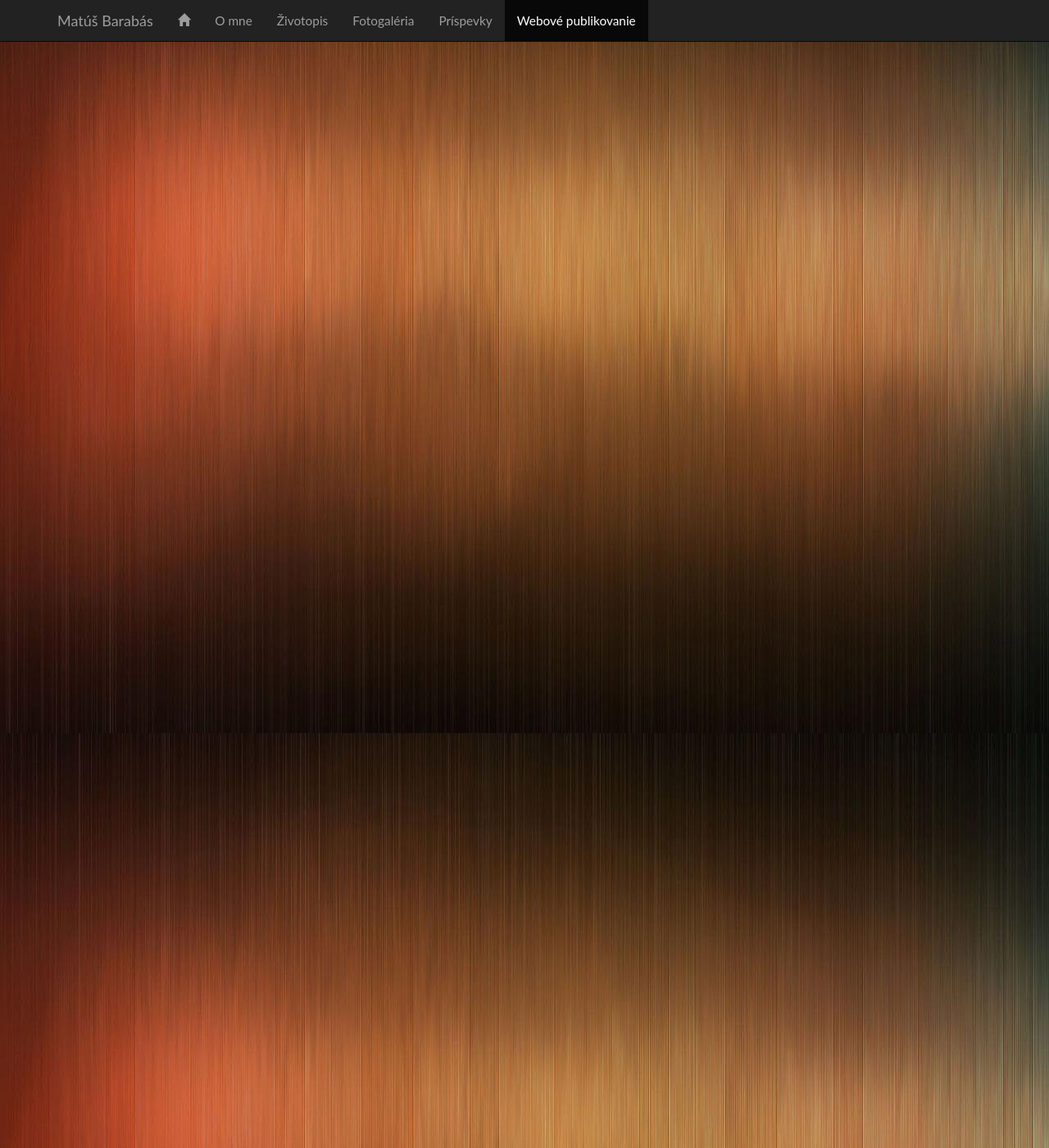
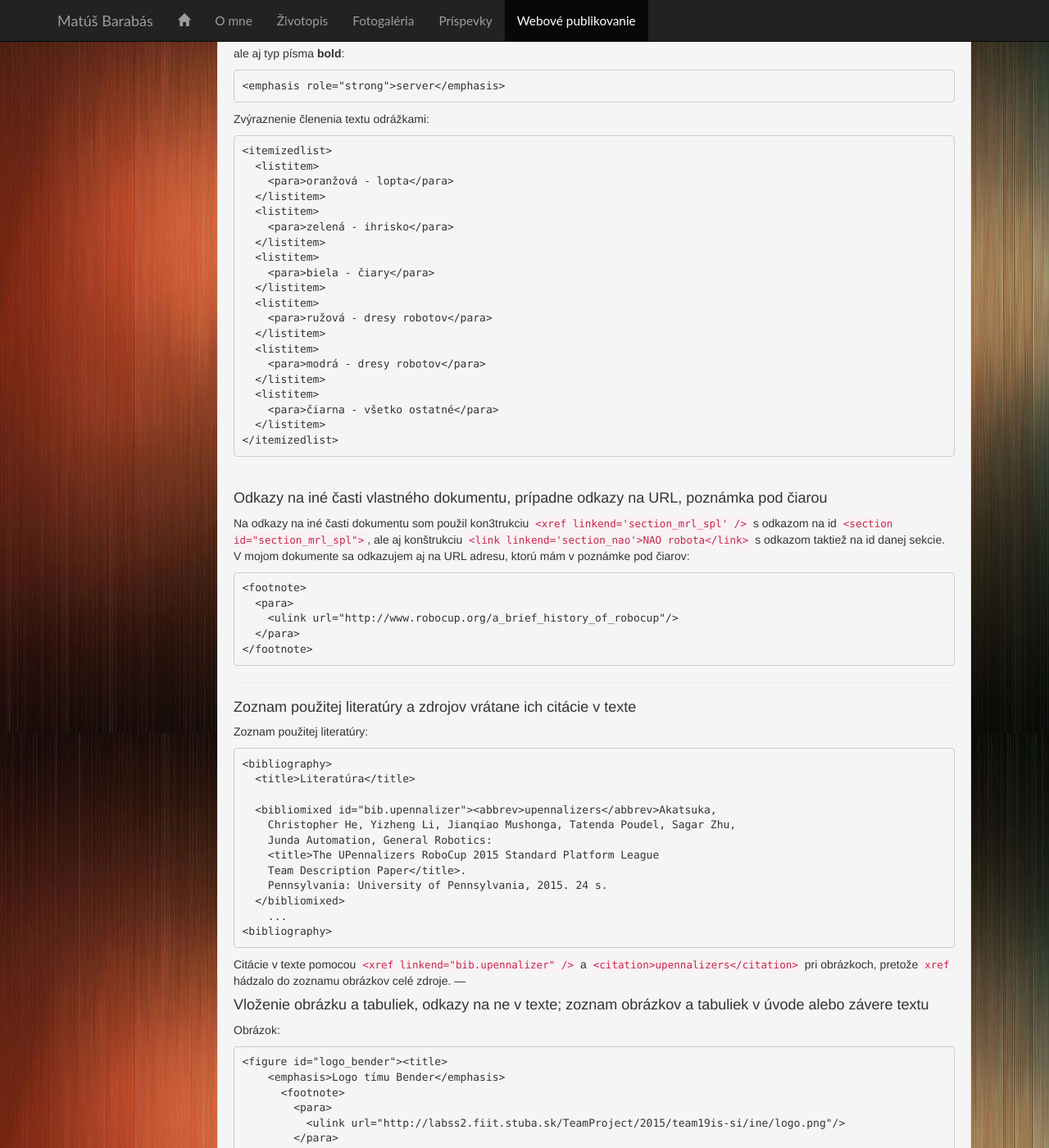
Before and after one commit to matusbarabas/matusbarabas.github.io, a Jekyll site: the page built from wp/zadanie2/index.md, in a window 1280 px wide and 1400 px high, scrolled down 1266 px. Shown: the whole window at 82% size. Built offline with Jekyll 4.4.1, drawn with Linux system fonts in a browser that asks for light colours; nearby versions of some CDN libraries; some of the changed text lies outside the part shown.

Commit message:
Assignment 2

````diff
--- a/wp/zadanie2/index.md
+++ b/wp/zadanie2/index.md
@@ -27,15 +27,207 @@
 
 Na transformáciu zo zdrojového formátu DocBook do PDF použite upravenú šablónu na základe šablóny od Jiřího Koska (obsahuje i ukážku).
 
-Výsledok 2. zadania vložte do **26. 03. 2016 23:59** do AISu ako jeden ZIP archív pomenovaný vaším AIS loginom (Z2-aislogin.zip). Archív musí obsahovať:
+Výsledok 2. zadania vložte do **26. 03. 2016 23:59** do AISu ako jeden ZIP archív pomenovaný vaším AIS loginom (```Z2-aislogin.zip```). Archív musí obsahovať:
 
 * zdrojové texty vo formáte DocBook a ďalšie súbory súvisiace s obsahom (napr. obrázky),
 * skripty potrebné na preklad (dávkové súbory .bat)
 * cieľový tvar súborov a pôvodný tvar textu bakalárskeho projektu (ideálne PDF),
-* sprievodný textový súbor „_Z1-aislogin.txt“, ktorý obsahuje zoznam súborov obsiahnutých v archíve a spôsob prekladu (transformáciu) autorského textu v DocBook do cieľového formátu.
+* sprievodný textový súbor ```_Z1-aislogin.txt```, ktorý obsahuje zoznam súborov obsiahnutých v archíve a spôsob prekladu (transformáciu) autorského textu v DocBook do cieľového formátu.
 * archív obsahovať najviac dva súbory navyše: github.url, s url vášho projektu na GitHub-e
 Archív nesmie obsahovať žiadne externé knižnice (saxon, …).
 
 ---
 
 #### **Riešenie:**
+
+Na tranformáciu dokumentu z pôvodného formátu (vytvoreného v LaTeX) do formátu Docbook bola použitá moja rozpracovaná bakalárska práca.
+
+#### **Splnenie požadovaných a kontrolných konštrukcií:**
+
+#### Štandardné členenie textu na kapitola, podkapitola, podpodkapitola, príloha, generovaný obsah
+Boli použité nasledovné tagy:
+```
+<book></book>
+<bookinfo></bookinfo>
+<author></author>
+<abstract></abstract>
+<chapter></chapter>
+<section></section>
+<para></para>
+<simpara></simpara>
+<title><title>
+<subtitle></subtitle>
+```
+---
+#### Zvýraznenie slov, zvýraznenie členenia textu odrážkami alebo číslovaním
+Na zvýraznenie slov som použil typ písma _italic_:
+```
+<emphasis>Monte-Carlo</emphasis>
+```
+ale aj typ písma **bold**:
+```
+<emphasis role="strong">server</emphasis>
+```
+Zvýraznenie členenia textu odrážkami:
+```
+<itemizedlist>
+  <listitem>
+    <para>oranžová - lopta</para>
+  </listitem>
+  <listitem>
+    <para>zelená - ihrisko</para>
+  </listitem>
+  <listitem>
+    <para>biela - čiary</para>
+  </listitem>
+  <listitem>
+    <para>ružová - dresy robotov</para>
+  </listitem>
+  <listitem>
+    <para>modrá - dresy robotov</para>
+  </listitem>
+  <listitem>
+    <para>čiarna - všetko ostatné</para>
+  </listitem>
+</itemizedlist>
+```
+---
+#### Odkazy na iné časti vlastného dokumentu, prípadne odkazy na URL, poznámka pod čiarou
+Na odkazy na iné časti dokumentu som použil kon3trukciu ```<xref linkend='section_mrl_spl' />``` s odkazom na id ```  <section id="section_mrl_spl">```,
+ale aj konštrukciu ```<link linkend='section_nao'>NAO robota</link>``` s odkazom taktiež na id danej sekcie.
+V mojom dokumente sa odkazujem aj na URL adresu, ktorú mám v poznámke pod čiarov:
+```
+<footnote>
+  <para>
+    <ulink url="http://www.robocup.org/a_brief_history_of_robocup"/>
+  </para>
+</footnote>
+```
+---
+#### Zoznam použitej literatúry a zdrojov vrátane ich citácie v texte
+Zoznam použitej literatúry:
+```
+<bibliography>
+  <title>Literatúra</title>
+
+  <bibliomixed id="bib.upennalizer"><abbrev>upennalizers</abbrev>Akatsuka,
+    Christopher He, Yizheng Li, Jianqiao Mushonga, Tatenda Poudel, Sagar Zhu,
+    Junda Automation, General Robotics:
+    <title>The UPennalizers RoboCup 2015 Standard Platform League
+    Team Description Paper</title>.
+    Pennsylvania: University of Pennsylvania, 2015. 24 s.
+  </bibliomixed>
+    ...
+<bibliography>
+```
+Citácie v texte pomocou ```<xref linkend="bib.upennalizer" />``` a ```<citation>upennalizers</citation>``` pri obrázkoch, pretože ```xref``` hádzalo do zoznamu obrázkov celé zdroje.
+---
+#### Vloženie obrázku a tabuliek, odkazy na ne v texte; zoznam obrázkov a tabuliek v úvode alebo závere textu
+Obrázok:
+```
+<figure id="logo_bender"><title>
+    <emphasis>Logo tímu Bender</emphasis>
+      <footnote>
+        <para>
+          <ulink url="http://labss2.fiit.stuba.sk/TeamProject/2015/team19is-si/ine/logo.png"/>
+        </para>
+      </footnote>
+    </title>
+    <mediaobject>
+      <imageobject>
+        <imagedata align="center" fileref="images/bender.png" format="PNG" scale="80"/>
+      </imageobject>
+    </mediaobject>
+</figure>
+```
+s odkazom ``` <xref linkend="logo_bender"/>```.
+Tabuľka:
+
+```
+<table id="table_robocup" xml:id="ex.calstable" frame='all'>
+  <title><emphasis>Výsledky odohraných turnajov</emphasis></title>
+  <tgroup cols='6' align='center' colsep='1' rowsep='1'>
+    <colspec colname='c1'/>
+    <colspec colname='c2'/>
+    <colspec colname='c3'/>
+    <colspec colnum='5' colname='c5'/>
+    <thead>
+      <row>
+        <entry morerows='1' valign='middle'><para>Rok</para></entry>
+        <entry morerows='1' valign='middle'><para>Mesto</para></entry>
+        <entry namest="c3" nameend="c5" align="center">Finále</entry>
+        <entry morerows='1' valign='middle'><para>Tretie Miesto</para></entry>
+      </row>
+      <row>
+        <entry>Prvé miesto</entry>
+        <entry>Skóre</entry>
+        <entry>Druhé miesto</entry>
+      </row>
+    </thead>
+    <tbody>
+      <row>
+        <entry>2016</entry>
+        <entry>Leipzig, Nemecko</entry>
+        <entry>B-Human</entry>
+        <entry>3-0</entry>
+        <entry>UT Austin Villa</entry>
+        <entry>Nao-Team HTWK</entry>
+      </row>
+      <row>
+        <entry>2015</entry>
+        <entry>Hefei, China</entry>
+        <entry>UNSW Australia</entry>
+        <entry>3-1</entry>
+        <entry>B-Human</entry>
+        <entry>Nao-Team HTWK</entry>
+      </row>
+      <row>
+        <entry>2014</entry>
+        <entry>Jao Pessoa - Brazil</entry>
+        <entry>rUNSWift</entry>
+        <entry>5-1</entry>
+        <entry>Nao-Team HTWK</entry>
+        <entry>B-Human</entry>
+      </row>
+      <row>
+        <entry>2013</entry>
+        <entry>Eindhoven-Holandsko</entry>
+        <entry>B-Human</entry>
+        <entry>6-2</entry>
+        <entry>Nao-Team HTWK</entry>
+        <entry>UT Austin Villa</entry>
+      </row>
+      <row>
+        <entry>2012</entry>
+        <entry>Mexico City - Mexico</entry>
+        <entry>UT Austin Villa</entry>
+        <entry>4-2</entry>
+        <entry>B-Human</entry>
+        <entry>rUNSWift</entry>
+      </row>
+    </tbody>
+  </tgroup>
+</table>
+```
+s odkazom ```<xref linkend="table_robocup" />```.
+Zoznam obrázkov a tabuliek vytvorení zmenou súboru ```thesis.xsl```:
+```
+<xsl:param name="generate.toc">
+  book,title,toc,figure,table
+</xsl:param>
+```
+---
+#### Vytvorenie registra pojmov (indexu) s pojmami hierarchicky usporiadanými do dvoch úrovni, napríklad „cykly, while“, „cykly, for“ (najmenej ako ukážku na 10-15 pojmoch na predvedenie práce s registrom)
+Vytvorenie registra:
+```
+<index>
+  <title>Register pojmov</title>
+</index>
+```
+Pojmy usporiadané do dvoch úrovní:
+```
+<indexterm>
+  <primary>Simspark</primary>
+  <secondary>Server</secondary>
+</indexterm>
+```
````
